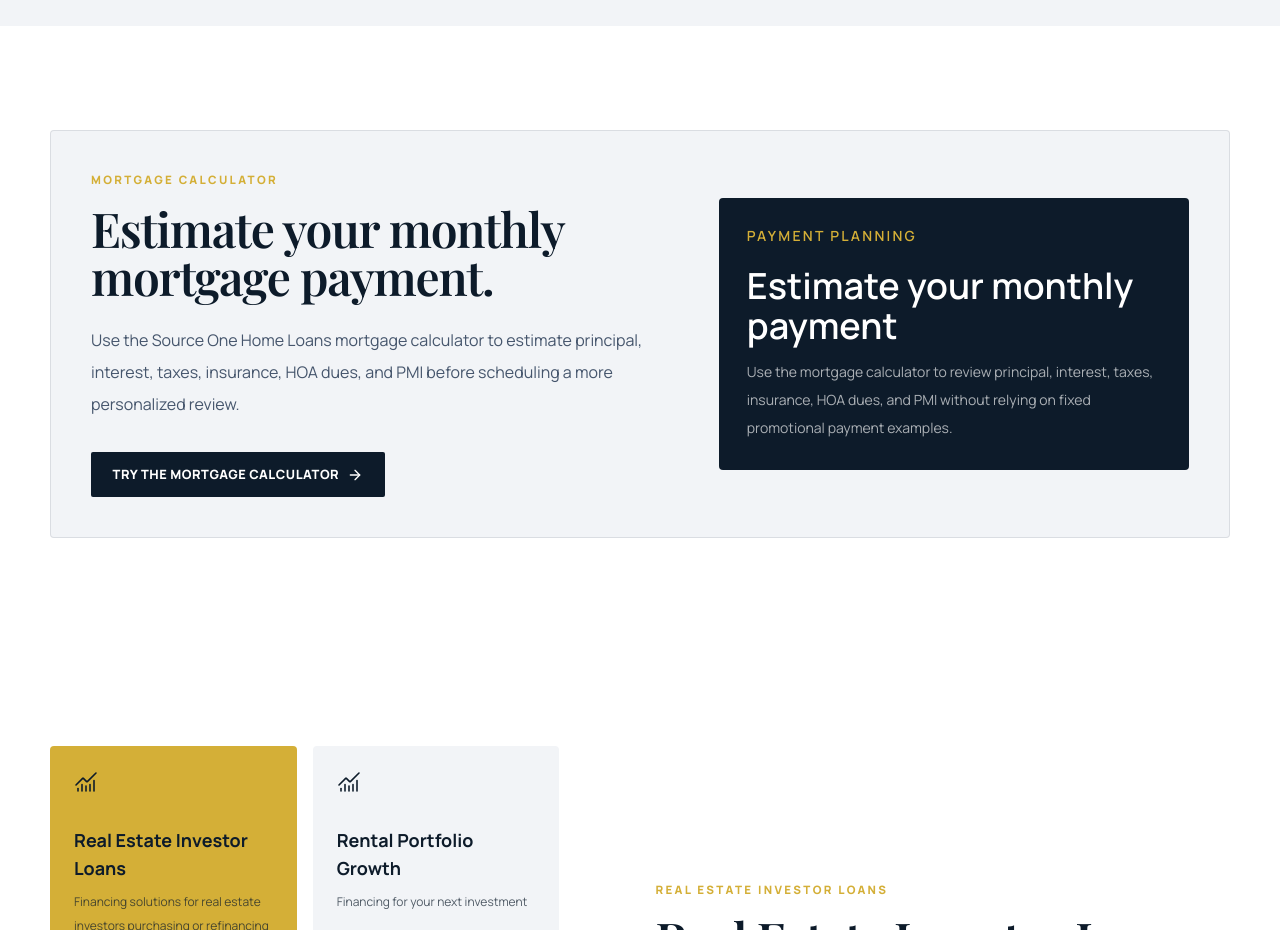
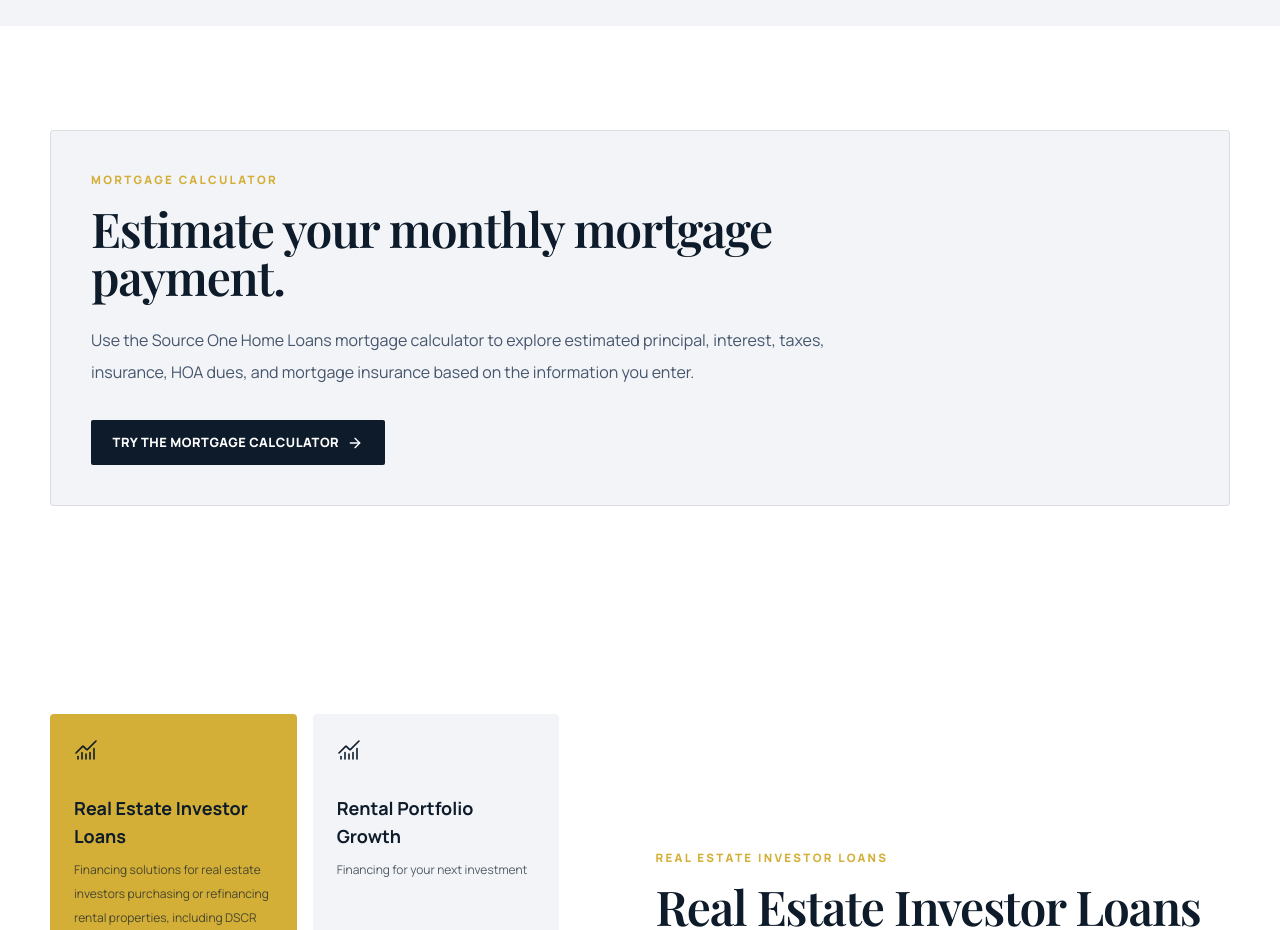
Before and after one commit to Source1HomeLoans/source-one-home-loans, a Next.js app: page / in a window 1280 px wide. Shown: the part 4600-5530 px from the top of the page. Built offline with nearby package versions, Linux system fonts and the light colour scheme; no server answers; a web font is replaced by a local one.

Commit message:
Remove homepage sample payment promotion

```diff
--- a/src/app/page.tsx
+++ b/src/app/page.tsx
@@ -183,23 +183,16 @@ export default function HomePage() {
       </section>
 
       <section className="section-space bg-white">
-        <div className="container-shell grid gap-10 rounded-sm border border-navy/10 bg-light-gray p-8 md:p-10 lg:grid-cols-[1fr_0.8fr] lg:items-center">
-          <div>
+        <div className="container-shell">
+          <div className="rounded-sm border border-navy/10 bg-light-gray p-8 md:p-10">
             <p className="eyebrow text-gold">Mortgage Calculator</p>
-            <h2 className="mt-4 text-4xl font-semibold tracking-tight text-navy md:text-5xl">Estimate your monthly mortgage payment.</h2>
-            <p className="mt-6 text-base leading-8 text-slate-600">
-              Use the Source One Home Loans mortgage calculator to estimate principal, interest, taxes, insurance, HOA dues, and PMI before scheduling a more personalized review.
+            <h2 className="mt-4 max-w-3xl text-4xl font-semibold tracking-tight text-navy md:text-5xl">Estimate your monthly mortgage payment.</h2>
+            <p className="mt-6 max-w-3xl text-base leading-8 text-slate-600">
+              Use the Source One Home Loans mortgage calculator to explore estimated principal, interest, taxes, insurance, HOA dues, and mortgage insurance based on the information you enter.
             </p>
             <Link href="/mortgage-calculator" className="button-navy mt-8">
               Try the Mortgage Calculator <ArrowRight className="h-4 w-4" />
             </Link>
-          </div>
-          <div className="rounded-sm bg-navy p-7 text-white">
-            <p className="text-sm font-semibold uppercase tracking-[0.16em] text-gold">Payment Planning</p>
-            <p className="mt-5 text-4xl font-semibold">Estimate your monthly payment</p>
-            <p className="mt-3 text-sm leading-7 text-white/65">
-              Use the mortgage calculator to review principal, interest, taxes, insurance, HOA dues, and PMI without relying on fixed promotional payment examples.
-            </p>
           </div>
         </div>
       </section>
```
